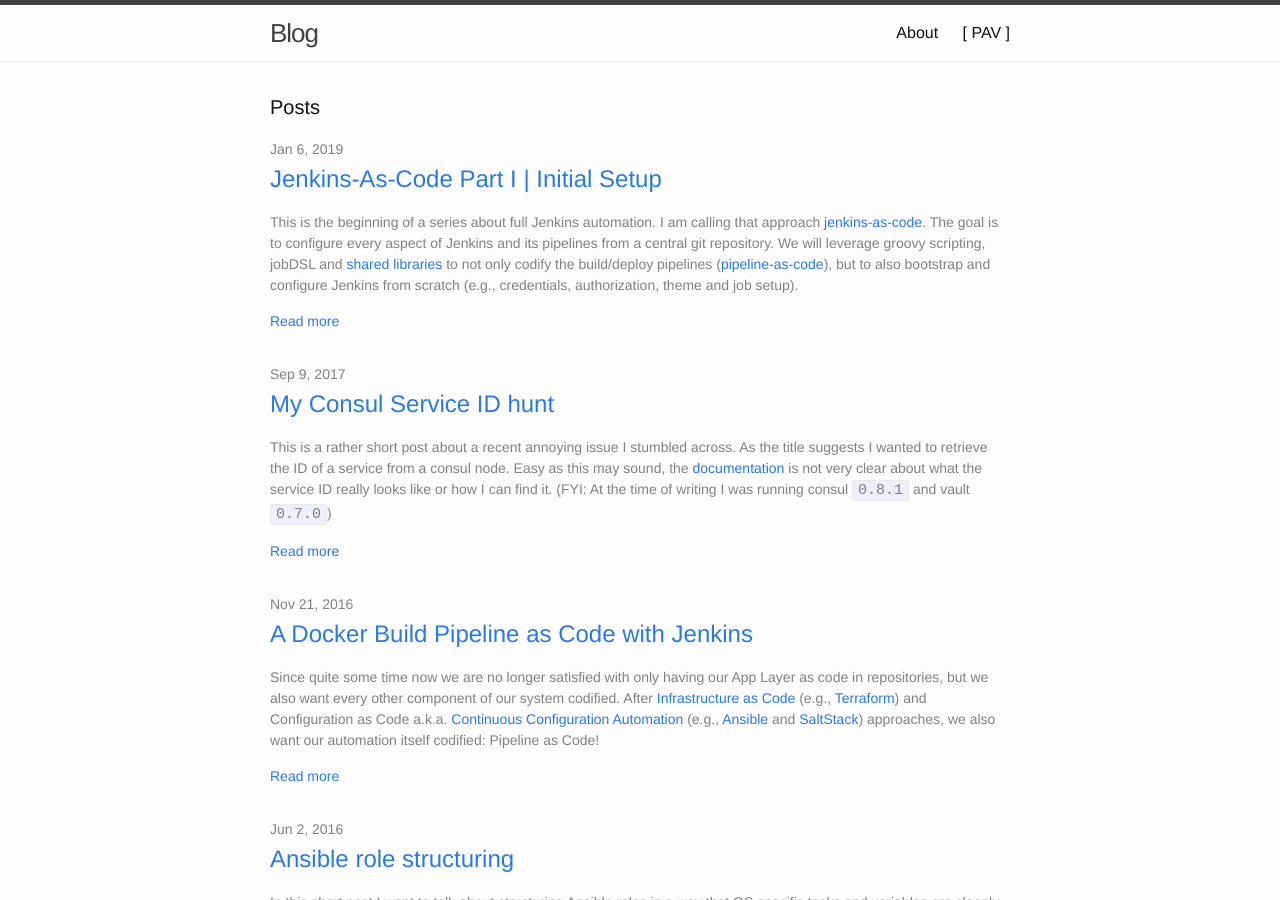
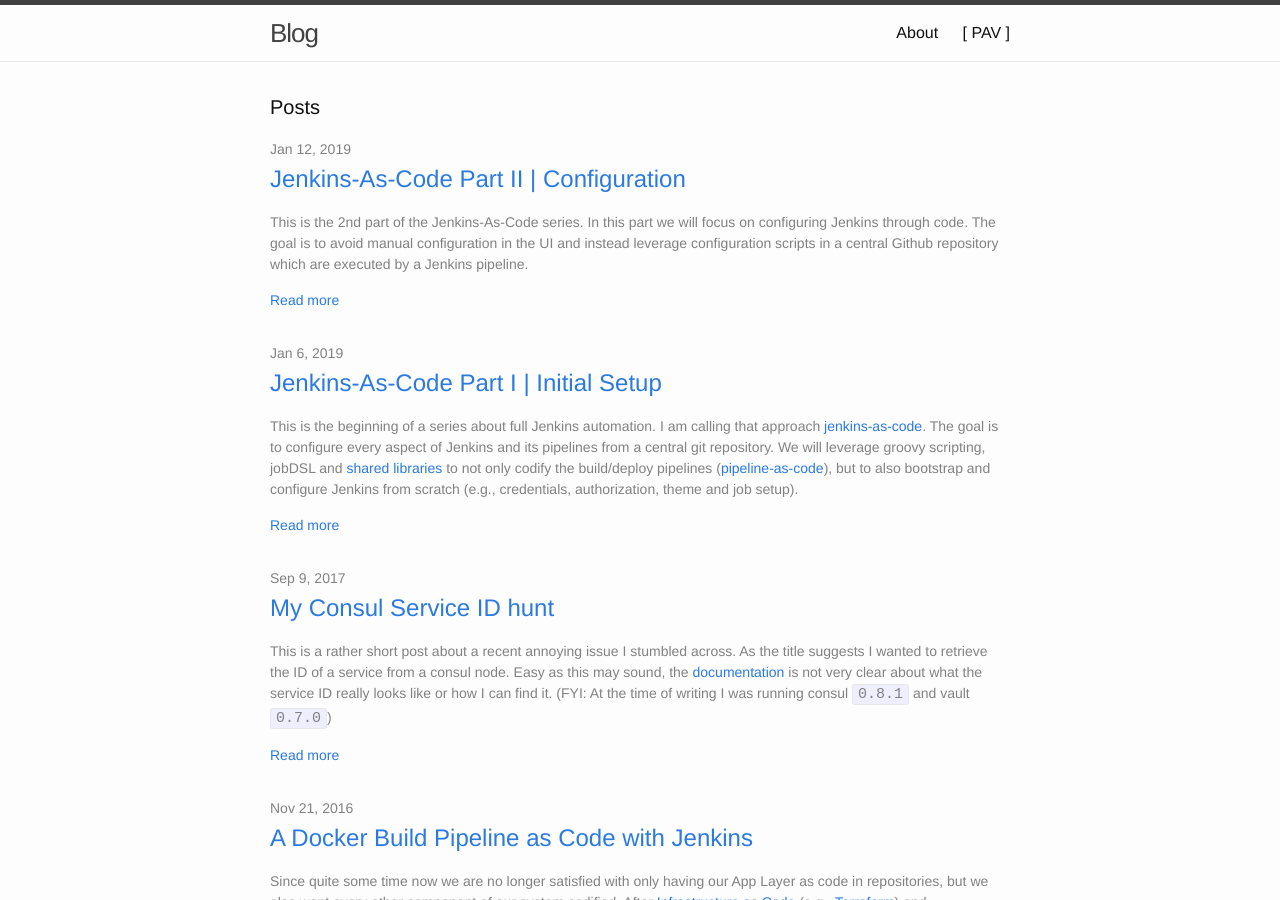
Before and after one commit to fishi0x01/fishi0x01.github.io, a Jekyll site: the page built from index.html, in a window 1280 px wide and 900 px high. Built offline with Jekyll 4.4.1, drawn with Linux system fonts in a browser that asks for light colours; formulas are drawn with MathJax 3; some of the changed lines change nothing that is shown.

Commit message:
Add Jenkins-As-Code Part II

````diff
--- a/_posts/2019-01-06-Jenkins-As-Code-Part-1.md
+++ b/_posts/2019-01-06-Jenkins-As-Code-Part-1.md
@@ -2,7 +2,7 @@
 layout: post
 title: "Jenkins-As-Code Part I | Initial Setup"
 date: 2019-01-06 14:45:00 +0000
-modified: 2019-01-06 14:45:00 +0000
+modified: 2019-01-12 14:30:00 +0000
 comments: true
 disqus_id: 15
 permalink: weblog/2019/01/06/jenkins-as-code-part-1/
@@ -16,6 +16,11 @@
 The goal is to configure every aspect of Jenkins and its pipelines from a central git repository.
 We will leverage groovy scripting, jobDSL and [shared libraries][shared-libraries] to not only codify the build/deploy pipelines ([pipeline-as-code][pipeline-as-code]), but to also bootstrap and configure Jenkins from scratch (e.g., credentials, authorization, theme and job setup).
 <!--more-->
+
+I recently started to move away from my SRE/DevOps position to dive deeper into the world of
+Information Security Engineering.
+This series is a good way to share some knowledge about Jenkins and at the same time
+have a manual for myself to be able to setup a Jenkins in a pure -as-code fashion.
 
 It is usually a good idea to have as much as possible setup in an as-code approach, because it offers:
 - clear definitions and automation, i.e., clear state definition and reproducibility
@@ -76,7 +81,7 @@
 
 Now that we have covered some basics, let us begin with the hands-on work and create a docker image for our Jenkins.
 
-### Structure
+### Directory Structure
 
 We will use the following directory structure:
 
@@ -143,7 +148,7 @@
 
 Lets have a look now at how our shared jenkins library looks like.
 
-### Structure
+### Directory Structure
 
 We will use the following directory structure for our shared library:
 
@@ -153,7 +158,13 @@
 │   ├── config
 │   │   ├── auth.groovy
 │   │   ├── credentials.groovy
-│   │   ├── generalSettings.groovy
+│   │   ├── slack.groovy
+│   │   ├── theme.groovy
+│   │   ├── sshd.groovy
+│   │   ├── github.groovy
+│   │   ├── timezone.groovy
+│   │   ├── baseURL.groovy
+│   │   ├── globalEnvVars.groovy
 │   │   ├── globalSharedPipelines.groovy
 │   │   └── slaves.groovy
 │   ├── init
@@ -182,10 +193,11 @@
 That pipeline defintion is triggered by an initial job interface for configuration and seeding.
 The initial job interface is bootstrapped by our docker image (`init.groovy.d`).
 
-The next part of the jenkins-as-code series will focus on the configuration scripts, e.g.,
+The [next part][next-part] of the jenkins-as-code series will focus on the configuration scripts, e.g.,
 OAuth authentication, theming, slack and credentials.
 
 
+[next-part]: /weblog/2019/01/12/jenkins-as-code-part-2/
 [travis]: https://travis-ci.com/
 [circleci]: https://circleci.com/
 [jobdsl-plugin]: https://github.com/jenkinsci/job-dsl-plugin
--- /dev/null
+++ b/_posts/2019-01-12-Jenkins-As-Code-Part-2.md
@@ -0,0 +1,206 @@
+---
+layout: post
+title: "Jenkins-As-Code Part II | Configuration"
+date: 2019-01-12 14:30:00 +0000
+modified: 2019-01-12 14:30:00 +0000
+comments: true
+disqus_id: 16
+permalink: weblog/2019/01/12/jenkins-as-code-part-2/
+redirect_from:
+  - /weblog/11/
+categories: jenkins
+---
+
+This is the 2nd part of the Jenkins-As-Code series.
+In this part we will focus on configuring Jenkins through code.
+The goal is to avoid manual configuration in the UI and instead
+leverage configuration scripts in a central Github repository which
+are executed by a Jenkins pipeline.
+<!--more-->
+
+In the [previous part][part-one] of this series we created a Jenkins
+docker image with a baked in pipeline for executing
+[configuration scripts][vocabular-configuration-script] and [seeding][vocabular-seeding].
+We now focus on those configuration scripts.
+
+## Directory Layout
+
+Lets quickly remind ourselves about the layout of our shared library repository.
+
+```
+shared-library
+├── resources
+│   ├── config
+│   │   ├── auth.groovy
+│   │   ├── credentials.groovy
+│   │   ├── slack.groovy
+│   │   ├── theme.groovy
+│   │   ├── sshd.groovy
+│   │   ├── github.groovy
+│   │   ├── timezone.groovy
+│   │   ├── baseURL.groovy
+│   │   ├── globalEnvVars.groovy
+│   │   ├── globalSharedPipelines.groovy
+│   │   └── slaves.groovy
+│   ├── init
+│   │   └── ConfigurationAndSeedingPipeline.groovy
+│   └── jobDSL
+└── vars
+```
+
+The configuration scripts reside in `resources/config`.
+
+## Secrets - Setting Credentials in Jenkins
+
+In most cases Jenkins needs credentials such as ssh keys (e.g., deploy keys) or
+secret IDs (e.g., ClientID and ClientSecret from OAuth Apps).
+We can mount the credentials as files into our docker container, but we still need
+to read them into the internal Jenkins credential store.
+
+{% gist fishi0x01/7c2d29afbaa0f16126eb4d4b35942f76 credentials.groovy %}
+
+The above script adds Slack, Github CI User and HashiCorp Vault tokens from local files
+into Jenkins.
+Further, it adds user/password credentials for the dockerhub and Github CI user from
+local files into Jenkins.
+Last but not least, it adds SSH private keys for a service repository and slave nodes from local
+files into Jenkins.
+
+## Authentication - Configuring Access to Jenkins
+
+Jenkins is a powerful part of our infrastructure.
+We build and deploy services with it, so we want to limit access.
+As we host our [shared libray][vocabular-shared-library] on Github we could use
+[Github OAuth][github-oauth] to easily authenticate users.
+In order for that to work we first need to setup an OAuth Application
+for our Github organization at https://github.com/organizations/<my-org>/settings/applications.
+This will give us a `client_id` and a `client_secret`, which we have to pass to Jenkins
+in order to connect with Github to verify the user's identity.
+
+{% gist fishi0x01/7c2d29afbaa0f16126eb4d4b35942f76 githubOAuth.groovy %}
+
+The above script configures the [Github OAuth Plugin][plugin-github-oauth] and
+gives admin permissions to user `fishi0x01` and the members of the
+Github team `my_team_name`.
+
+## Configuring the Global Shared Library
+
+A [global shared library][global-shared-library] is usable by every job by adding a simple
+`@Pipeline('<lib-name>')` annotation (to the `Jenkinsfile`).
+
+{% gist fishi0x01/7c2d29afbaa0f16126eb4d4b35942f76 globalSharedLibrary.groovy %}
+
+The above script configures `git@github.com:<my-org>/<my-shared-library>.git` as a global
+shared library which can be used by every job.
+
+## Some General Settings
+
+Lets continue with the configuration of some convenient plugins.
+
+### Theme
+
+Lets spice up our Jenkins with a custom UI.
+We can use the [Simple Theme Plugin][plugin-simple-theme] for that.
+Further, we can use [Afonso F's theme generator][theme-generator] to create a valid
+Jenkins `.css` file for this plugin.
+We should place the generated `.css` file in the `userContent` directory of Jenkins
+in order to be publicly available.
+
+{% gist fishi0x01/7c2d29afbaa0f16126eb4d4b35942f76 theme.groovy %}
+
+The above script configures the simple theme plugin to use our generated `.css` file.
+
+### Slack
+
+It is nice to get deploy or build messages send directly to slack.
+
+{% gist fishi0x01/7c2d29afbaa0f16126eb4d4b35942f76 slack.groovy %}
+
+The above script configures the slack plugin.
+This enables us to use `slackSend` calls in our pipelines.
+
+### Base URL
+
+The base URL setting is very important as it is used to generate the URLs within Jenkins.
+
+{% gist fishi0x01/7c2d29afbaa0f16126eb4d4b35942f76 baseURL.groovy %}
+
+The above script configures the base URL to our domain.
+
+### Timezone
+
+Obviously a proper timezone setting is nice in order to not be confused by the build times.
+
+{% gist fishi0x01/7c2d29afbaa0f16126eb4d4b35942f76 timezone.groovy %}
+
+### GitHub
+
+[MultiBranch Pipelines][multibranch-pipeline] are a nice way to build projects.
+However, they do not work with classic deploy keys.
+If you host your projects on Github, then an easy way to get your multibranch pipelines
+running is by using the [Github Plugin][plugin-github].
+
+{% gist fishi0x01/7c2d29afbaa0f16126eb4d4b35942f76 github.groovy %}
+
+The above script configures the Github Plugin to connect to Github with a CI user's token.
+Of course you have to create that CI user first and give it access to your Github organization.
+
+### SSHD
+
+The SSHD setting might become important for you if you try to trigger jobs from the command
+line on the jenkins master. We will need it in a later part of this series when we try
+to create a pipeline to bootstrap slaves in different cloud providers.
+
+{% gist fishi0x01/7c2d29afbaa0f16126eb4d4b35942f76 sshd.groovy %}
+
+The above script configures the SSHD port of the Jenkins master.
+
+### Global Environment Variables
+
+Global environment variables are visible to every build.
+That way some general settings can be made visible to all pipelines.
+
+{% gist fishi0x01/7c2d29afbaa0f16126eb4d4b35942f76 globalEnvVars.groovy %}
+
+The above script configures global environment variables.
+
+## The Future: Configuration As Code Plugin
+
+Configuring Jenkins with groovy scripts can be tedious.
+You have to go through the plugin's code, find the constructor and
+properly use it in groovy code in order to configure it.
+
+However, in 2018 a new approach arised in the form of a plugin.
+It is called the [configuration-as-code plugin][plugin-configuration-as-code].
+The goal of this plugin is to describe your jenkins configuration in a single `.yml`
+file. The idea looks very promising.
+I haven't used this plugin yet, but it seems it reached a rather mature status in
+September 2018. I recently stopped working on Jenkins topics in order to
+focus on Information Security Engineering, but once I get back to Jenkins one day
+I will definitely also have a look at that plugin. Maybe I will also write a blog
+post about it.
+
+## Summary
+
+We now have a fully configured Jenkins.
+The configuration is part of our shared library.
+The configuration is executed via a single pre-baked configuration and seeding pipeline
+which uses our shared library.
+We can change a configuration by pushing the change to the shared library and running
+the pre-baked configuration and seeding pipeline in Jenkins.
+
+In the next part of this series we will have a look at managing slaves on demand in multiple
+cloud providers at the same time.
+
+[plugin-configuration-as-code]: https://plugins.jenkins.io/configuration-as-code
+[plugin-github-oauth]: https://plugins.jenkins.io/github-oauth
+[plugin-simple-theme]: https://plugins.jenkins.io/simple-theme-plugin
+[plugin-github]: https://plugins.jenkins.io/github
+[multibranch-pipeline]: https://jenkins.io/doc/book/pipeline/multibranch/
+[theme-generator]: http://afonsof.com/jenkins-material-theme/
+[github-oauth]: https://developer.github.com/apps/building-oauth-apps/authorizing-oauth-apps/
+[vocabular-shared-library]: https://jenkins.io/doc/book/pipeline/shared-libraries/
+[global-shared-library]: https://jenkins.io/doc/book/pipeline/shared-libraries/#global-shared-libraries
+[vocabular-configuration-script]: /weblog/2019/01/06/jenkins-as-code-part-1/#configuration-script
+[vocabular-seeding]: /weblog/2019/01/06/jenkins-as-code-part-1/#seeding
+[part-one]: /weblog/2019/01/06/jenkins-as-code-part-1/
````
Also changed, not shown: README.md.
